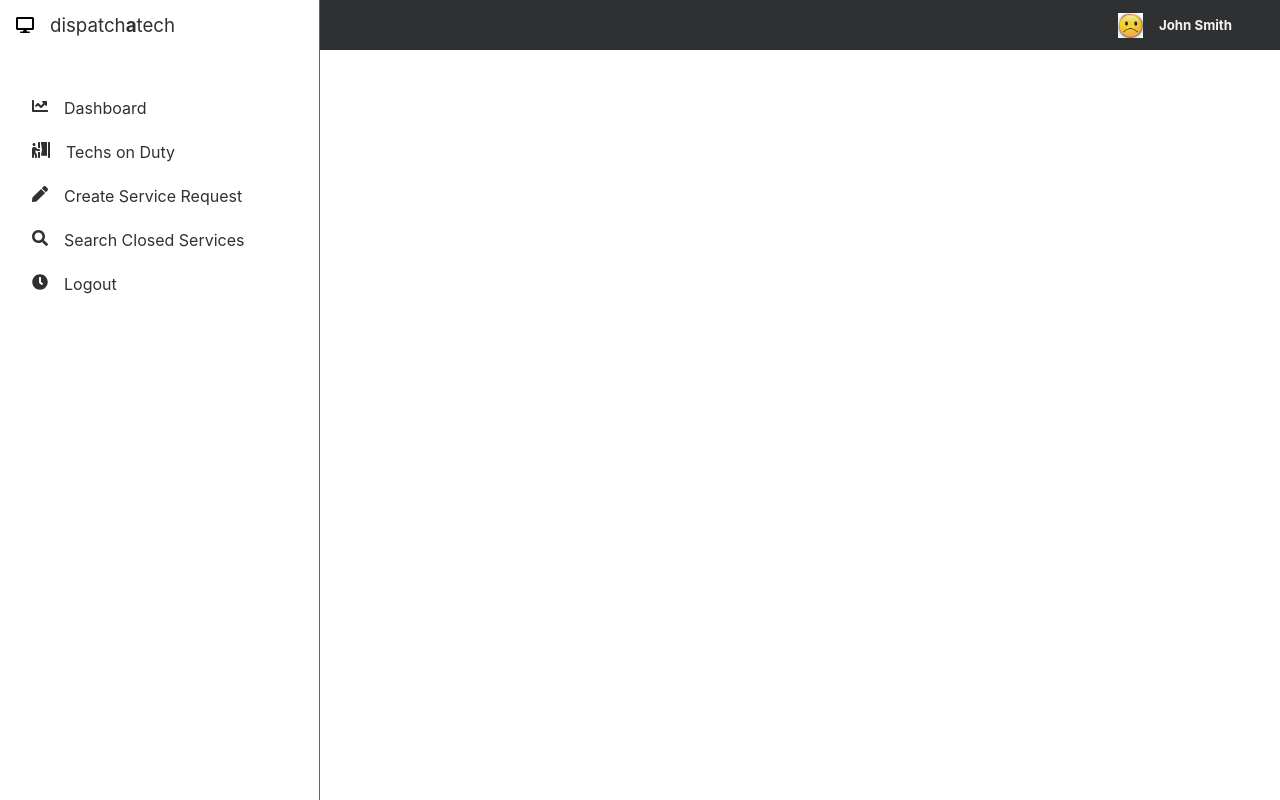
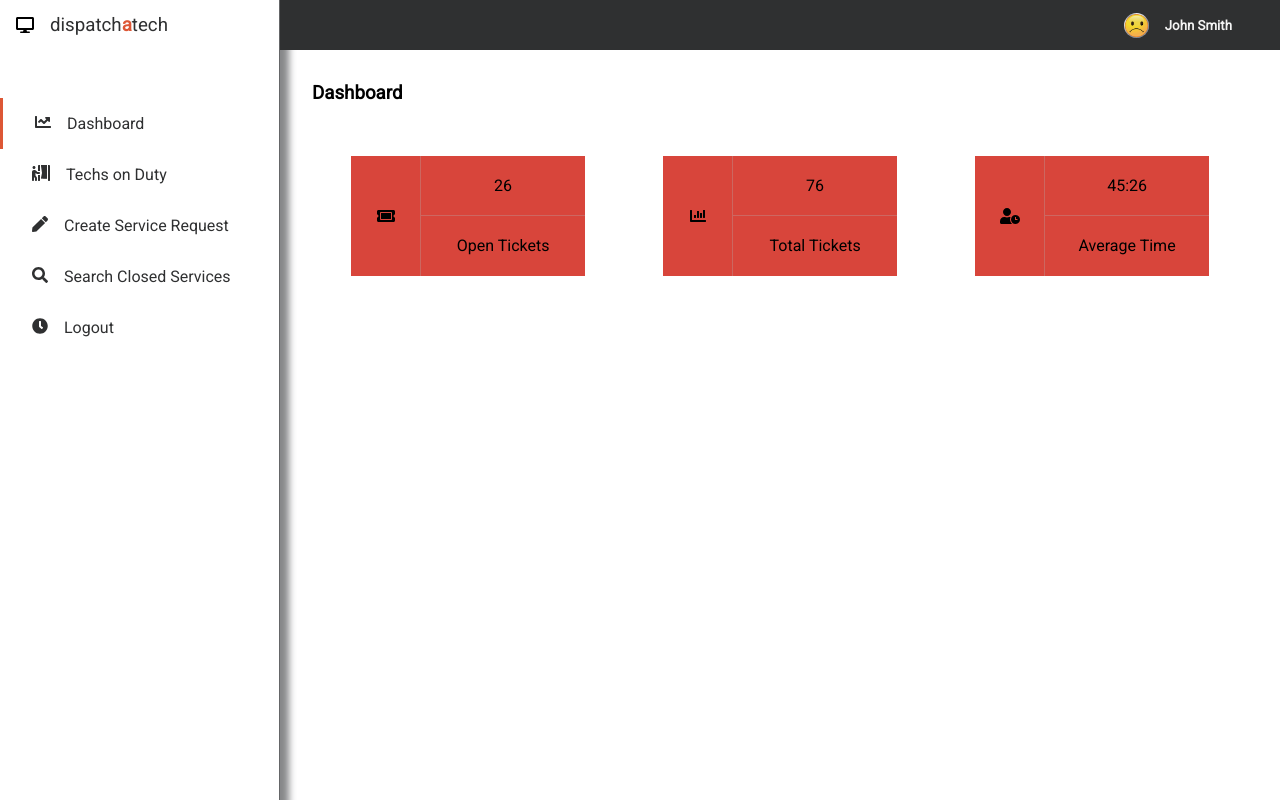
Before and after one commit to TheHuns/dispatch-tech-web, a React (Create React App) app: page / in a window 1280 px wide. Built offline with nearby package versions, Linux system fonts and the light colour scheme.

Commit message:
starting dashboard layout

```diff
--- a/public/index.html
+++ b/public/index.html
@@ -25,7 +25,11 @@
       work correctly both with client-side routing and a non-root public URL.
       Learn how to configure a non-root public URL by running `npm run build`.
     -->
-    <title>React App</title>
+    <link
+      href="https://fonts.googleapis.com/css?family=Roboto&display=swap"
+      rel="stylesheet"
+    />
+    <title>Dispatch a Tech | Console</title>
   </head>
   <body>
     <noscript>You need to enable JavaScript to run this app.</noscript>
--- a/src/components/MainDisplay.js
+++ b/src/components/MainDisplay.js
@@ -1,10 +1,12 @@
 import React from "react";
 import Header from "./Header";
+import Dashboard from "./dashboard/Dashboard";
 
 export default function MainDisplay() {
   return (
-    <div className="col-sm-8 container-fluid p-0 m-0">
+    <div>
       <Header />
+      <Dashboard />
     </div>
   );
 }
--- a/src/components/Navbar.js
+++ b/src/components/Navbar.js
@@ -20,7 +20,7 @@ export default function Navbar() {
         </h3>
       </div>
       <nav>
-        <Link to="#">
+        <Link to="#" className="active-link">
           <FontAwesomeIcon icon={faChartLine} className="nav-icon" />
           <span>Dashboard</span>
         </Link>
--- /dev/null
+++ b/src/components/dashboard/Dashboard.js
@@ -0,0 +1,35 @@
+import React from "react";
+import NumberCard from "./NumberCard";
+import {
+  faTicketAlt,
+  faChartBar,
+  faUserClock
+} from "@fortawesome/free-solid-svg-icons";
+
+export default function Dashboard() {
+  return (
+    <div className="dashboard-wrapper">
+      <h3>Dashboard</h3>
+      <div className="card-wrapper">
+        <NumberCard
+          icon={faTicketAlt}
+          count="26"
+          name="Open Tickets"
+          grid="1"
+        />
+        <NumberCard
+          icon={faChartBar}
+          count="76"
+          name="Total Tickets"
+          grid="2"
+        />
+        <NumberCard
+          icon={faUserClock}
+          count="45:26"
+          name="Average Time"
+          grid="3"
+        />
+      </div>
+    </div>
+  );
+}
--- /dev/null
+++ b/src/components/dashboard/NumberCard.js
@@ -0,0 +1,16 @@
+import React from "react";
+import { FontAwesomeIcon } from "@fortawesome/react-fontawesome";
+
+export default function NumberCard({ icon, count, name }) {
+  return (
+    <div className="card-container">
+      <div className="icon-left">
+        <FontAwesomeIcon icon={icon} />
+      </div>
+      <div className="right-column">
+        <div className="number">{count}</div>
+        <div className="name">{name}</div>
+      </div>
+    </div>
+  );
+}
--- a/src/css/main.css
+++ b/src/css/main.css
@@ -3,6 +3,7 @@
   padding: 0;
   -webkit-box-sizing: border-box;
           box-sizing: border-box;
+  font-family: "Roboto", sans-serif;
 }
 
 .outer-container {
@@ -11,8 +12,8 @@
   height: 100vh;
   width: 100vw;
   overflow: hidden;
-  -ms-grid-columns: 25% 1fr;
-      grid-template-columns: 25% 1fr;
+  -ms-grid-columns: auto 1fr;
+      grid-template-columns: auto 1fr;
 }
 
 .navbar-wrapper {
@@ -24,6 +25,10 @@
       -ms-flex-direction: column;
           flex-direction: column;
   border-right: #656668 1px solid;
+  min-width: 280px;
+  max-width: 340px;
+  -webkit-box-shadow: 2px 3px 7px 7px #87888a;
+          box-shadow: 2px 3px 7px 7px #87888a;
 }
 
 .navbar-wrapper .brand {
@@ -48,6 +53,7 @@
 
 .navbar-wrapper .brand h3 span {
   font-weight: 700;
+  color: #dd5735;
 }
 
 .navbar-wrapper nav {
@@ -61,8 +67,12 @@
   padding: 3rem 0;
 }
 
+.navbar-wrapper nav .active-link {
+  border-left: 3px solid #dd5735;
+}
+
 .navbar-wrapper nav a {
-  margin-bottom: 1.5rem;
+  padding: 1rem 0;
   padding-left: 2rem;
   display: -webkit-box;
   display: -ms-flexbox;
@@ -94,8 +104,96 @@
           align-items: center;
 }
 
+.header img {
+  border-radius: 50%;
+}
+
 .header h5 {
   color: #f4f4f4;
   padding: 0 1rem;
 }
+
+.dashboard-wrapper {
+  width: 100%;
+  height: 100%;
+  padding: 2rem;
+  display: -ms-grid;
+  display: grid;
+  -ms-grid-rows: 10% 20% 1fr;
+      grid-template-rows: 10% 20% 1fr;
+}
+
+.dashboard-wrapper h3 {
+  display: inline-block;
+  width: 100%;
+}
+
+.dashboard-wrapper .card-wrapper {
+  display: -webkit-box;
+  display: -ms-flexbox;
+  display: flex;
+  -ms-flex-pack: distribute;
+      justify-content: space-around;
+}
+
+.dashboard-wrapper .card-wrapper .card-container {
+  width: 25%;
+  height: 120px;
+  background: #d8453b;
+  display: -webkit-box;
+  display: -ms-flexbox;
+  display: flex;
+}
+
+.dashboard-wrapper .card-wrapper .card-container .icon-left {
+  display: -webkit-box;
+  display: -ms-flexbox;
+  display: flex;
+  width: 30%;
+  border-right: 1px solid #b2b2b250;
+  -webkit-box-pack: center;
+      -ms-flex-pack: center;
+          justify-content: center;
+  -webkit-box-align: center;
+      -ms-flex-align: center;
+          align-items: center;
+}
+
+.dashboard-wrapper .card-wrapper .card-container .right-column {
+  display: -webkit-box;
+  display: -ms-flexbox;
+  display: flex;
+  -webkit-box-orient: vertical;
+  -webkit-box-direction: normal;
+      -ms-flex-direction: column;
+          flex-direction: column;
+  width: 70%;
+}
+
+.dashboard-wrapper .card-wrapper .card-container .right-column .number {
+  display: -webkit-box;
+  display: -ms-flexbox;
+  display: flex;
+  -webkit-box-align: center;
+      -ms-flex-align: center;
+          align-items: center;
+  -webkit-box-pack: center;
+      -ms-flex-pack: center;
+          justify-content: center;
+  height: 50%;
+  border-bottom: 1px solid #b2b2b250;
+}
+
+.dashboard-wrapper .card-wrapper .card-container .right-column .name {
+  display: -webkit-box;
+  display: -ms-flexbox;
+  display: flex;
+  -webkit-box-align: center;
+      -ms-flex-align: center;
+          align-items: center;
+  -webkit-box-pack: center;
+      -ms-flex-pack: center;
+          justify-content: center;
+  height: 50%;
+}
 /*# sourceMappingURL=main.css.map */
--- a/src/sass/main.scss
+++ b/src/sass/main.scss
@@ -2,6 +2,7 @@
   margin: 0;
   padding: 0;
   box-sizing: border-box;
+  font-family: "Roboto", sans-serif;
 }
 
 // Global Container/wrapper for whole app
@@ -10,7 +11,7 @@
   height: 100vh;
   width: 100vw;
   overflow: hidden;
-  grid-template-columns: 25% 1fr;
+  grid-template-columns: auto 1fr;
 }
 
 // Main Navbar on the left
@@ -18,6 +19,9 @@
   display: flex;
   flex-direction: column;
   border-right: #656668 1px solid;
+  min-width: 280px;
+  max-width: 340px;
+  box-shadow: 2px 3px 7px 7px #87888a;
 
   .brand {
     display: flex;
@@ -32,6 +36,7 @@
       font-weight: 400;
       span {
         font-weight: 700;
+        color: #dd5735;
       }
     }
   }
@@ -41,8 +46,12 @@
     flex-direction: column;
     padding: 3rem 0;
 
+    .active-link {
+      border-left: 3px solid #dd5735;
+    }
+
     a {
-      margin-bottom: 1.5rem;
+      padding: 1rem 0;
       padding-left: 2rem;
       display: flex;
       justify-content: flex-start;
@@ -66,8 +75,67 @@
   padding-right: 2rem;
   align-items: center;
 
+  img {
+    border-radius: 50%;
+  }
+
   h5 {
     color: #f4f4f4;
     padding: 0 1rem;
   }
 }
+
+// DASHBOARD
+// 1st of the main components controlled by switch
+.dashboard-wrapper {
+  width: 100%;
+  height: 100%;
+  padding: 2rem;
+  display: grid;
+  grid-template-rows: 10% 20% 1fr;
+
+  h3 {
+    display: inline-block;
+    width: 100%;
+  }
+
+  .card-wrapper {
+    display: flex;
+    justify-content: space-around;
+
+    .card-container {
+      width: 25%;
+      height: 120px;
+      background: #d8453b;
+      display: flex;
+
+      .icon-left {
+        display: flex;
+        width: 30%;
+        border-right: 1px solid #b2b2b250;
+        justify-content: center;
+        align-items: center;
+      }
+
+      .right-column {
+        display: flex;
+        flex-direction: column;
+        width: 70%;
+
+        .number {
+          display: flex;
+          align-items: center;
+          justify-content: center;
+          height: 50%;
+          border-bottom: 1px solid #b2b2b250;
+        }
+        .name {
+          display: flex;
+          align-items: center;
+          justify-content: center;
+          height: 50%;
+        }
+      }
+    }
+  }
+}
```
Also changed, not shown: 1 other file (tests, documents, lock files or other folders).
